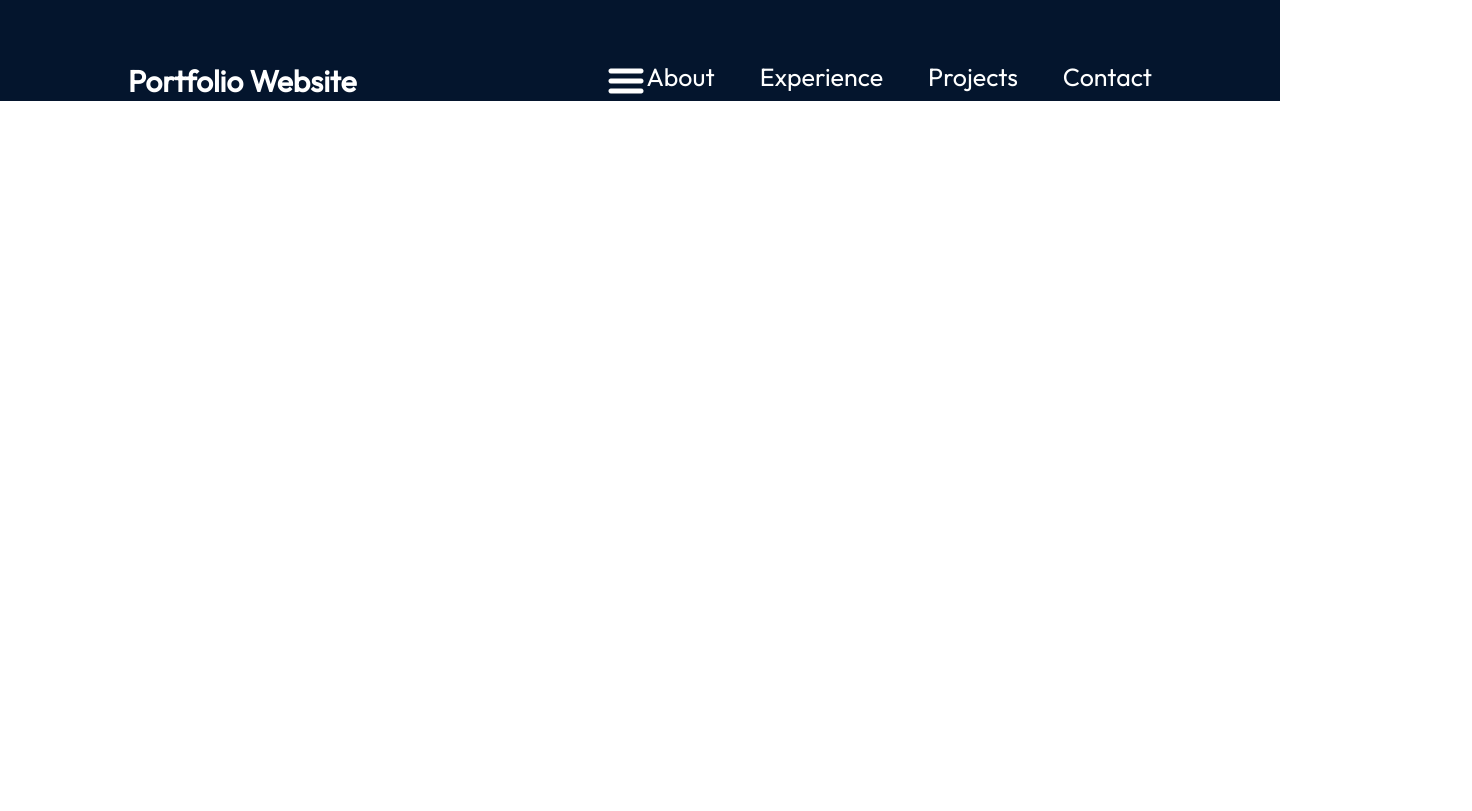
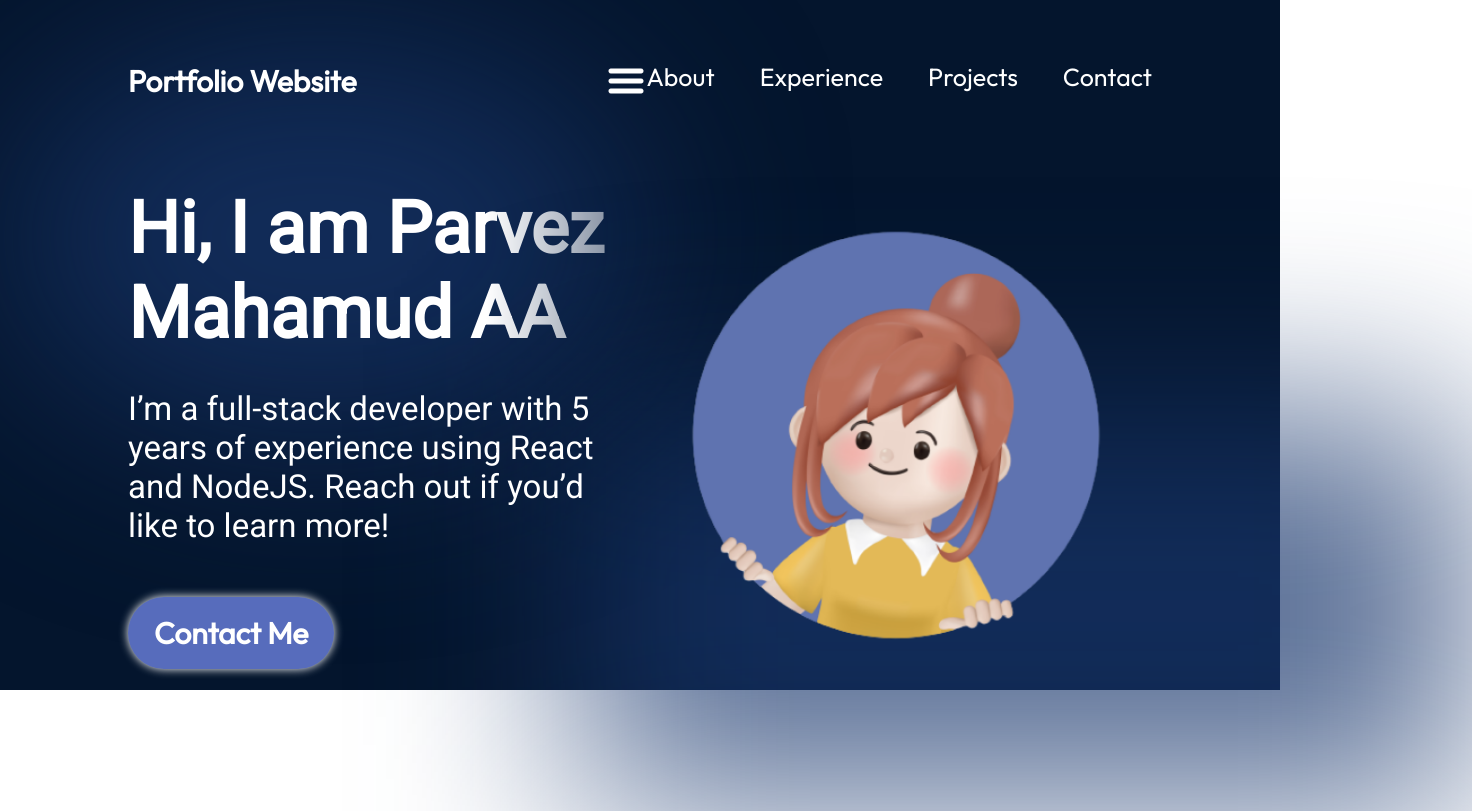
Before and after one commit to ParvezMah/Parvez_React_Portfolio_By_Code_Complete, a React (Vite) app: page / in a window 1280 px wide. Shown: the whole page, 1472 px wide, since content can reach past the window. Built offline with nearby package versions, Linux system fonts and the light colour scheme.

Commit message:
Hero section completed

```diff
--- a/src/App.jsx
+++ b/src/App.jsx
@@ -1,10 +1,12 @@
 import styles from './App.module.css'
+import Hero from './Components/Hero/Hero'
 import Navbar from './Components/Navbar/Navbar'
 
 function App() {
   return (
     <div className={styles.App}>
       <Navbar></Navbar>
+      <Hero></Hero>
     </div>
   )
 }
--- /dev/null
+++ b/src/Components/Hero/Hero.jsx
@@ -0,0 +1,21 @@
+import styles from "../../../src/Components/Hero/Hero.module.css"
+
+const Hero = () => {
+    return (
+        <section className={styles.container}>
+            <div className={styles.content}>
+                <h1 className={styles.title}>Hi, I am Parvez Mahamud AA</h1>
+                <p className={styles.description}>I’m a full-stack developer with 5 years
+of experience using React and NodeJS.
+Reach out if you’d like to learn more!</p>
+<a className={styles.contactBtn} href="mailto:parvezmahmudaa100@gmail.com">Contact Me</a>
+            </div>
+
+            <img className={styles.heroImg} src="../../../assets/hero/heroImage.png" alt="" />
+            <div className={styles.topBlur}></div>
+            <div className={styles.btmBlur}></div>
+        </section>
+    );
+};
+
+export default Hero;
--- /dev/null
+++ b/src/Components/Hero/Hero.module.css
@@ -0,0 +1,92 @@
+
+.container {
+position: relative;
+display: flex;
+align-items: center;
+justify-content: space-between;
+z-index: 1;
+margin: 5% 10%;
+}
+
+.content{
+    display: flex;
+    flex-direction: column;
+    align-items: flex-start;
+    color: var(--color-text);
+    z-index: 1;
+}
+
+.title{
+    font-size: 4.5rem;
+    font-family: var(--font-roboto);
+    margin-bottom: 33px;
+    background: linear-gradient(90deg,
+        rgba(255,255,255,1) 70%, rgba(255,255,255,0) 120%
+        );
+    -webkit-text-fill-color: transparent;
+    -webkit-background-clip: text;
+}
+
+.description{
+    font-size: 33px;
+    font-family: var(--font-roboto);
+    margin-bottom: 52px;
+}
+
+.contactBtn{
+    text-decoration: none;
+    background-color: var(--color-primary);
+    color: var(--color-text);
+    border-radius: 100px;
+    font-size: 30px;
+    font-weight: 600;
+    padding: 17px 26px;
+    box-shadow: 0 0 10px rgba(255,255,255,1);
+}
+
+.heroImg{
+    width: 50%;
+    z-index: 1;
+
+    animation: floating 3s ease-in-out  infinite;
+}
+
+@keyframes floating {
+    0% {
+        transform: translate(0, 0px);
+    }
+    50%{
+        transform: translate(0, 15px);
+    }
+    100%{
+        transform: translate(0, -0px);
+    }
+}
+
+.topBlur{
+    position: absolute;
+    top: -128px;
+    left: -10vw;
+    border-radius: 50%;
+    width: 50vw;
+    height: 50vh;
+    min-width: 350px;
+    min-height: 350px;
+    background: rgba(25, 55, 109, 0.7);
+    filter: blur(100px);
+    z-index: 0;
+}
+
+.btmBlur{
+    position: absolute;
+    top: 246px;
+    right: -25vw;
+    border: 764px;
+    width: 70vw;
+    height: 50vh;
+    min-width: 350px;
+    min-height: 250px;
+    background: rgba(25, 55, 109, 0.7);
+    filter: blur(100px);
+    z-index: 0;
+}
```
Also changed, not shown: assets/about/resume.txt (added), assets/figma.txt (added), public/resume.txt (deleted), 1 other file (tests, documents, lock files or other folders).
